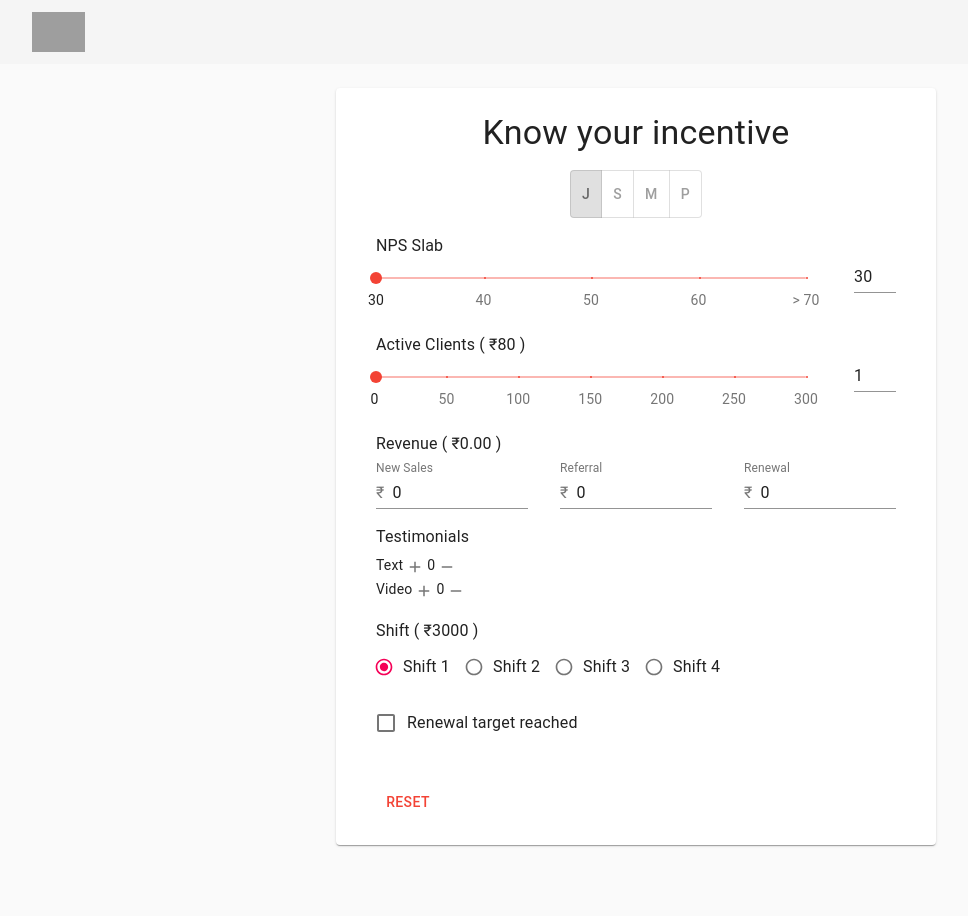
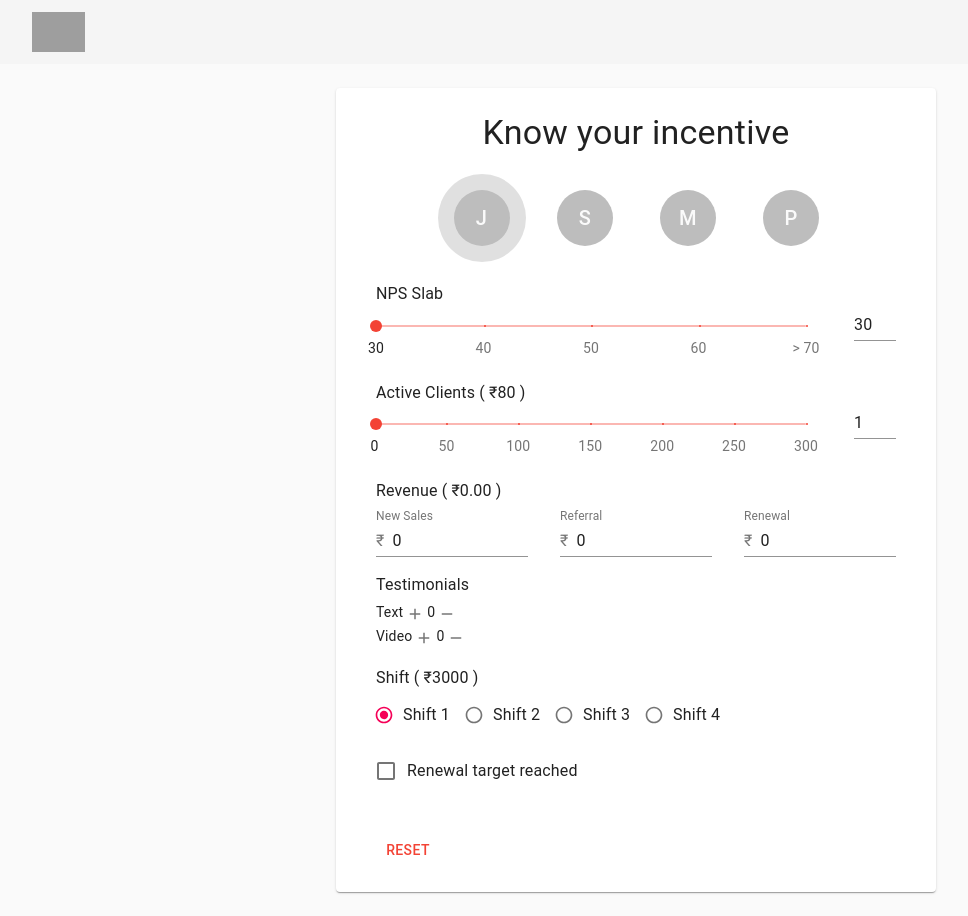
Before and after one commit to pekka-dev/incentive-calc, a React (Create React App) app: page / in a window 1280 px wide. Shown: the whole page, without its empty margins (4-972 px from the left). Before the commit the page ends 869 px from the top, so only its background shows below. Built offline with nearby package versions, Linux system fonts and the light colour scheme; grey boxes are pictures that could not be loaded.

Commit message:
Fourth commit

```diff
--- a/src/components/Home.jsx
+++ b/src/components/Home.jsx
@@ -21,7 +21,7 @@ import {
     AppBar,
     Toolbar,
     useScrollTrigger,
-    InputAdornment,
+    InputAdornment, withStyles, Tooltip,
 } from "@material-ui/core";
 import {ToggleButtonGroup, ToggleButton} from '@material-ui/lab'
 import {cloneElement, useState} from "react";
@@ -47,15 +47,17 @@ const useStyles = makeStyles((theme) => ({
     backNavigationButton: {
         marginRight: theme.spacing(1)
     },
-    coachSelector: {
-
-    },
+    coachSelector: {},
     clients: {
         marginTop: theme.spacing(2)
     },
     sliderInput: {
         width: 42,
         marginLeft: theme.spacing(6),
+    },
+    avatarLarge: {
+        width: theme.spacing(7),
+        height: theme.spacing(7),
     }
 }))
 
@@ -71,11 +73,29 @@ function ElevationScroll(props) {
     });
 }
 
+const StyledToggleButtonGroup = withStyles((theme) => ({
+    root: {
+        border: "none"
+    },
+    grouped: {
+        margin: theme.spacing(0.5, 2),
+        border: "none",
+        "&:not(:first-child)": {
+            width: theme.spacing(11),
+            height: theme.spacing(11),
+            borderRadius: "100%"
+        },
+        "&:first-child": {
+            width: theme.spacing(11),
+            height: theme.spacing(11),
+            borderRadius: "100%"
+        }
+    }
+}))(ToggleButtonGroup);
 
 export default function Home(props) {
     const classes = useStyles()
     const [coach, setCoach] = useState("junior")
-    const [dialogOpen, setDialogOpen] = useState(false)
     const [activeClients, setActiveClients] = useState(1)
     const [npsSlab, setNpsSlab] = useState(30)
     const [newSaleRev, setNewSaleRev] = useState(0)
@@ -131,16 +151,9 @@ export default function Home(props) {
         setShift("shift1")
     }
 
-    const handleDialogOpen = () => {
-        setDialogOpen(true)
-    }
-
-    const handleDialogClose = () => {
-        setDialogOpen(false)
-    }
-
     const handleCoachSelect = (e, coachValue) => {
-        setCoach(coachValue)
+        if (coachValue)
+            setCoach(coachValue)
     }
 
     const handleActiveClientsSliderChange = (event, value) => {
@@ -248,24 +261,41 @@ export default function Home(props) {
             <div className={classes.clients}>
                 <Grid container justify="center" spacing={2}>
                     <Grid id="couch-grid" item xs={12} className={classes.coachSelector} container justify="center">
-                        <ToggleButtonGroup
+                        <StyledToggleButtonGroup
                             value={coach}
                             exclusive
                             onChange={handleCoachSelect}
+                            size="large"
                         >
                             <ToggleButton value="junior">
-                                J
+                                <Tooltip title="Junior">
+                                    <Avatar className={classes.avatarLarge}>
+                                        J
+                                    </Avatar>
+                                </Tooltip>
                             </ToggleButton>
                             <ToggleButton value="senior">
-                                S
+                                <Tooltip title="Senior">
+                                    <Avatar className={classes.avatarLarge}>
+                                        S
+                                    </Avatar>
+                                </Tooltip>
                             </ToggleButton>
                             <ToggleButton value="master">
-                                M
+                                <Tooltip title="Master">
+                                    <Avatar className={classes.avatarLarge}>
+                                        M
+                                    </Avatar>
+                                </Tooltip>
                             </ToggleButton>
                             <ToggleButton value="principle">
-                                P
+                                <Tooltip title="Principle">
+                                    <Avatar className={classes.avatarLarge}>
+                                        P
+                                    </Avatar>
+                                </Tooltip>
                             </ToggleButton>
-                        </ToggleButtonGroup>
+                        </StyledToggleButtonGroup>
                     </Grid>
                     <Grid id="nps-slab-grid" item container>
                         <Typography id="nps-slab" gutterBottom>
@@ -467,22 +497,6 @@ export default function Home(props) {
             <div className={classes.navigationButtons}>
                 <Button color="primary" onClick={handleResetData}>Reset< /Button>
             </div>
-            <Dialog open={dialogOpen} onClose={handleDialogClose}>
-                <DialogTitle id="select-coach"> Select coach level</DialogTitle>
-                <DialogContent>
-                    <RadioGroup name="coach" defaultValue={coach} value={coach} onChange={handleCoachSelect}>
-                        <FormControlLabel value="junior" control={<Radio/>} label="Junior"/>
-                        <FormControlLabel value="senior" control={<Radio/>} label="Senior"/>
-                        <FormControlLabel value="master" control={<Radio/>} label="Master"/>
-                        <FormControlLabel value="principle" control={<Radio/>} label="Principle"/>
-                    </RadioGroup>
-                </DialogContent>
-                <DialogActions>
-                    <Button color="primary" onClick={handleDialogClose}>
-                        Select
-                    </Button>
-                </DialogActions>
-            </Dialog>
         </Container>
     </div>;
 }
```
